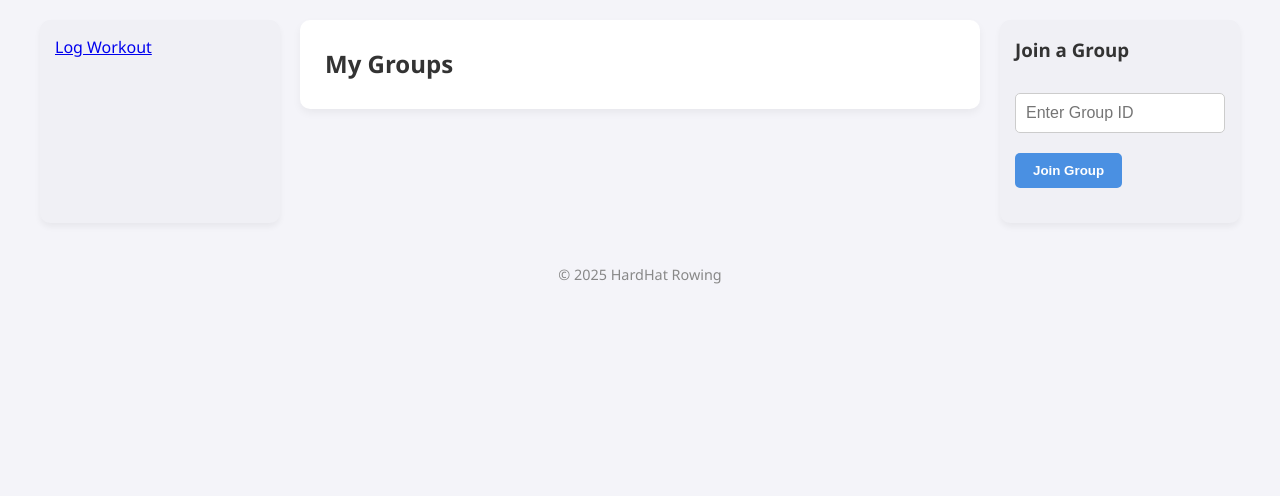
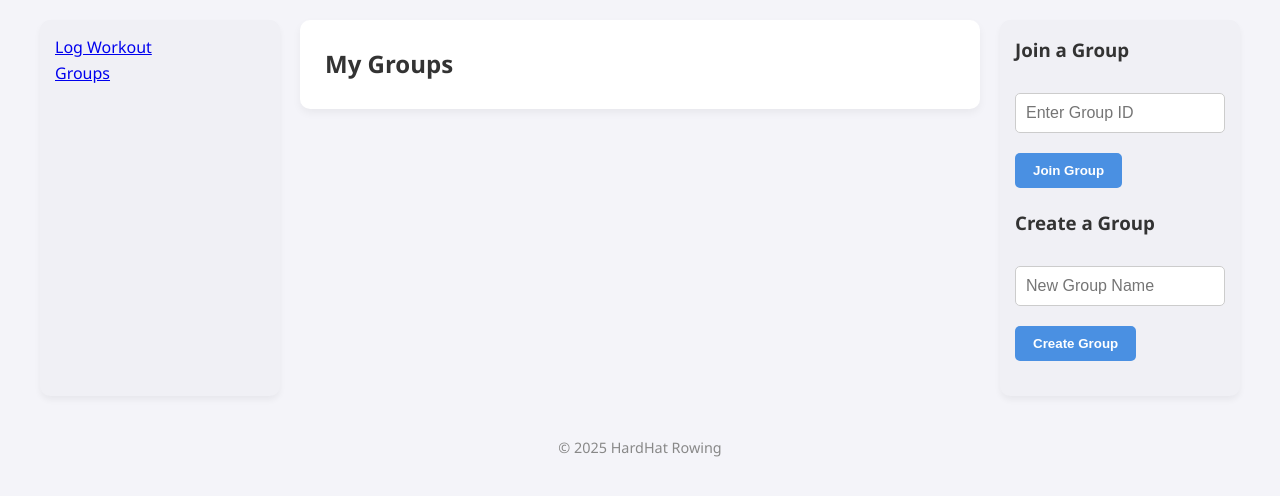
Before and after one commit to omomalley03/ErgApp, a Flask app: page /groups in a window 1280 px wide. Shown: the part 88-584 px from the top of the page. Run offline with Flask 3, Linux system fonts and the light colour scheme; the visitor is signed in with stand-in values (Sample User, id 1).

Commit message:
better groups and gitignore

```diff
--- a/app.py
+++ b/app.py
@@ -75,6 +75,13 @@ def add_workout_to_group(group_id, workout_data):
         save_groups(groups)
         return True
     return False
+
+def get_group_id_by_name(group_name):
+    groups = load_groups()
+    for group_id, group_data in groups.items():
+        if group_data.get("name") == group_name:
+            return group_id
+    return None  # or raise an error if you prefer
 
 
 # -------------------- Routes --------------------
@@ -154,58 +161,58 @@ def logout():
     return redirect('/login')
 
 
-@app.route('/create_group', methods=['GET', 'POST'])
-@login_required
-def create_group():
-    if request.method == 'POST':
-        group_name = request.form.get('group_name')
-        if not group_name:
-            flash("Group name is required.")
-            return redirect(url_for('create_group'))
+# @app.route('/create_group', methods=['GET', 'POST'])
+# @login_required
+# def create_group():
+#     if request.method == 'POST':
+#         group_name = request.form.get('group_name')
+#         if not group_name:
+#             flash("Group name is required.")
+#             return redirect(url_for('create_group'))
 
-        groups = load_groups()
-        new_id = str(uuid.uuid4())
-        groups[new_id] = {
-            'name': group_name,
-            'members': [current_user.id],
-            'workouts': []
-        }
-        save_groups(groups)
-        flash(f"Group '{group_name}' created!")
-        return redirect(url_for('groups_dashboard'))
-    # GET
-    return '''
-    <form method="post">
-        Group Name: <input name="group_name" type="text" required>
-        <input type="submit" value="Create Group">
-    </form>
-    '''
+#         groups = load_groups()
+#         new_id = str(uuid.uuid4())
+#         groups[new_id] = {
+#             'name': group_name,
+#             'members': [current_user.id],
+#             'workouts': []
+#         }
+#         save_groups(groups)
+#         flash(f"Group '{group_name}' created!")
+#         return redirect(url_for('groups_dashboard'))
+#     # GET
+#     return '''
+#     <form method="post">
+#         Group Name: <input name="group_name" type="text" required>
+#         <input type="submit" value="Create Group">
+#     </form>
+#     '''
 
-@app.route('/join_group', methods=['GET', 'POST'])
-@login_required
-def join_group():
-    if request.method == 'POST':
-        group_id = request.form.get('group_id')
-        groups = load_groups()
-        if group_id not in groups:
-            flash("Group ID not found.")
-            return redirect(url_for('join_group'))
-        if current_user.id in groups[group_id]['members']:
-            flash("You are already a member of this group.")
-            return redirect(url_for('groups_dashboard'))
+# @app.route('/join_group', methods=['GET', 'POST'])
+# @login_required
+# def join_group():
+#     if request.method == 'POST':
+#         group_id = request.form.get('group_id')
+#         groups = load_groups()
+#         if group_id not in groups:
+#             flash("Group ID not found.")
+#             return redirect(url_for('join_group'))
+#         if current_user.id in groups[group_id]['members']:
+#             flash("You are already a member of this group.")
+#             return redirect(url_for('groups_dashboard'))
 
-        groups[group_id]['members'].append(current_user.id)
-        save_groups(groups)
-        flash("Joined group successfully!")
-        return redirect(url_for('groups_dashboard'))
+#         groups[group_id]['members'].append(current_user.id)
+#         save_groups(groups)
+#         flash("Joined group successfully!")
+#         return redirect(url_for('groups_dashboard'))
 
-    # GET
-    return '''
-    <form method="post">
-        Group ID: <input name="group_id" type="text" required>
-        <input type="submit" value="Join Group">
-    </form>
-    '''
+#     # GET
+#     return '''
+#     <form method="post">
+#         Group ID: <input name="group_id" type="text" required>
+#         <input type="submit" value="Join Group">
+#     </form>
+#     '''
 
 
 @app.route('/groups', methods=['GET', 'POST'])
@@ -216,22 +223,39 @@ def groups_dashboard():
     groups = load_groups()
     user_groups = get_user_groups(current_user.id)
 
-    # if a form is filled out to join a group
+    # if a form is filled out
     if request.method == 'POST':
-        group_id = request.form.get('group_id')
-        groups = load_groups()
-        if group_id not in groups:
-            flash("Group ID not found.")
+        form_type = request.form.get('form_type')
+        if form_type == "join_group":
+            group_id = request.form.get('group_id')
+            groups = load_groups()
+            if group_id not in groups:
+                flash("Group ID not found.")
+                return redirect(url_for('groups_dashboard'))
+            if current_user.id in groups[group_id]['members']:
+                flash("You are already a member of this group.")
+                return redirect(url_for('groups_dashboard'))
+
+            groups[group_id]['members'].append(current_user.id)
+            save_groups(groups)
+            flash("Joined group successfully!")
             return redirect(url_for('groups_dashboard'))
-        if current_user.id in groups[group_id]['members']:
-            flash("You are already a member of this group.")
+        elif form_type == "create_group":
+            group_name = request.form.get('group_name')
+            if not group_name:
+                flash("Group name is required.")
+                return redirect(url_for('groups_dashboard'))
+
+            groups = load_groups()
+            new_id = str(uuid.uuid4())[0:6]
+            groups[new_id] = {
+                'name': group_name,
+                'members': [current_user.id],
+                'workouts': []
+            }
+            save_groups(groups)
+            flash(f"Group '{group_name}' created! Share this ID with others: {new_id}")
             return redirect(url_for('groups_dashboard'))
-
-        groups[group_id]['members'].append(current_user.id)
-        save_groups(groups)
-        flash("Joined group successfully!")
-        return redirect(url_for('groups_dashboard'))
-
     return render_template('groups.html',user_groups=user_groups)
 
 
@@ -244,7 +268,7 @@ def group_workouts(group_id):
     if not group or current_user.id not in group['members']:
         return "Group not found or access denied", 404
 
-    html = f"<h2>{group['name']} Workouts</h2><ul>"
+    html = f"<h2>{group['name']} Workouts</h2><h3>Group ID: {group_id}</h3><ul>"
     for w in group['workouts']:
         html += f"<li>{w['user']} - {w['date']} - {w['distance_m']}m - {w['duration']} - {w.get('notes','')}</li>"
     html += "</ul>"
--- a/groups.json
+++ b/groups.json
@@ -58,5 +58,68 @@
         "user": "liam"
       }
     ]
+  },
+  "a0c5eab2-262e-4139-b572-6110800ce0dd": {
+    "name": "Test",
+    "members": [
+      "owen"
+    ],
+    "workouts": []
+  },
+  "6102af91-62c7-4836-bc24-8f3ef2b38308": {
+    "name": "TEST",
+    "members": [
+      "owen"
+    ],
+    "workouts": []
+  },
+  "06f0fd": {
+    "name": "Another Test",
+    "members": [
+      "owen"
+    ],
+    "workouts": []
+  },
+  "be6d81": {
+    "name": "123",
+    "members": [
+      "owen"
+    ],
+    "workouts": []
+  },
+  "78edd1": {
+    "name": "321",
+    "members": [
+      "owen"
+    ],
+    "workouts": []
+  },
+  "369f96": {
+    "name": "1",
+    "members": [
+      "owen"
+    ],
+    "workouts": []
+  },
+  "afa277": {
+    "name": "2",
+    "members": [
+      "owen"
+    ],
+    "workouts": []
+  },
+  "4593fe": {
+    "name": "1",
+    "members": [
+      "owen"
+    ],
+    "workouts": []
+  },
+  "21a50a": {
+    "name": "3",
+    "members": [
+      "owen"
+    ],
+    "workouts": []
   }
 }
--- a/static/style.css
+++ b/static/style.css
@@ -176,8 +176,8 @@ footer {
 
 .popup {
   position: fixed;
-  top: 40%;
-  right: 10%;
+  top: 50%;
+  right: 50%;
   background-color: #4caf50; /* Green for success */
   color: white;
   padding: 15px 20px;
--- a/templates/base.html
+++ b/templates/base.html
@@ -26,6 +26,8 @@
   <div class="layout">
     <aside class="sidebar left-sidebar">
       <a href="/add">Log Workout</a>
+      <br>
+      <a href="/groups">Groups</a>
      {% block leftsidebar %}
 
      {% endblock %}
--- a/templates/groups.html
+++ b/templates/groups.html
@@ -16,14 +16,22 @@
 
 {% block rightsidebar%}
 <h3>Join a Group</h3>
-<!-- <form method="post">
-    Group ID: <input name="group_id" type="text" required>
-    <input type="submit" value="Join Group">
-</form> -->
+
 
   <form method="post">
+    <input type="hidden" name="form_type" value="join_group">
     <input name="group_id" type="text" placeholder="Enter Group ID" required>
     <br>
     <button type="submit">Join Group</button>
 </form>
+
+<h3>Create a Group</h3>
+
+
+  <form method="post">
+    <input type="hidden" name="form_type" value="create_group">
+    <input name="group_name" type="text" placeholder="New Group Name" required>
+    <br>
+    <button type="submit">Create Group</button>
+</form>
 {% endblock %}
```
Also changed, not shown: 1 other file.
